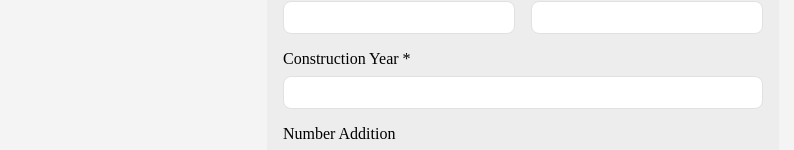
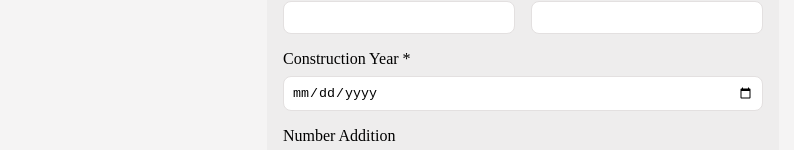
Before and after one commit to AvresCode/dtt-assess, a Vue app: page /addListing in a window 1280 px wide. Shown: the part 578-728 px from the top of the page, without its empty margins (117-911 px from the left). Built offline with nearby package versions, Linux system fonts and the light colour scheme.

Commit message:
change input type

```diff
--- a/src/pages/AddListingPage.vue
+++ b/src/pages/AddListingPage.vue
@@ -63,7 +63,7 @@
       <div class="form-field">
         <label for="constructionYear">Construction Year *</label>
         <input
-          type="text"
+          type="date"
           id="constructionYear"
           v-model="formData.constructionYear"
           required
@@ -92,6 +92,7 @@
       <label for="decsription">Description *</label>
       <textarea v-model="formData.description" required></textarea>
       <button type="submit">Create Listing</button>
+      <p v-if="formError" class="error-message">{{ formError }}</p>
     </form>
   </div>
 </template>
@@ -127,9 +128,6 @@ export default {
     };
 
     const handleSubmit = async () => {
-      // console.log('submitted');
-      // const rawFormData = toRaw(formData);
-      // console.log('Form Data:', rawFormData);
       await store.dispatch('fetchAllHouses');
       const allHouses = store.state.allHouses;
       const houseId =
```
Also changed, not shown: src/assets/logo.png (deleted).
